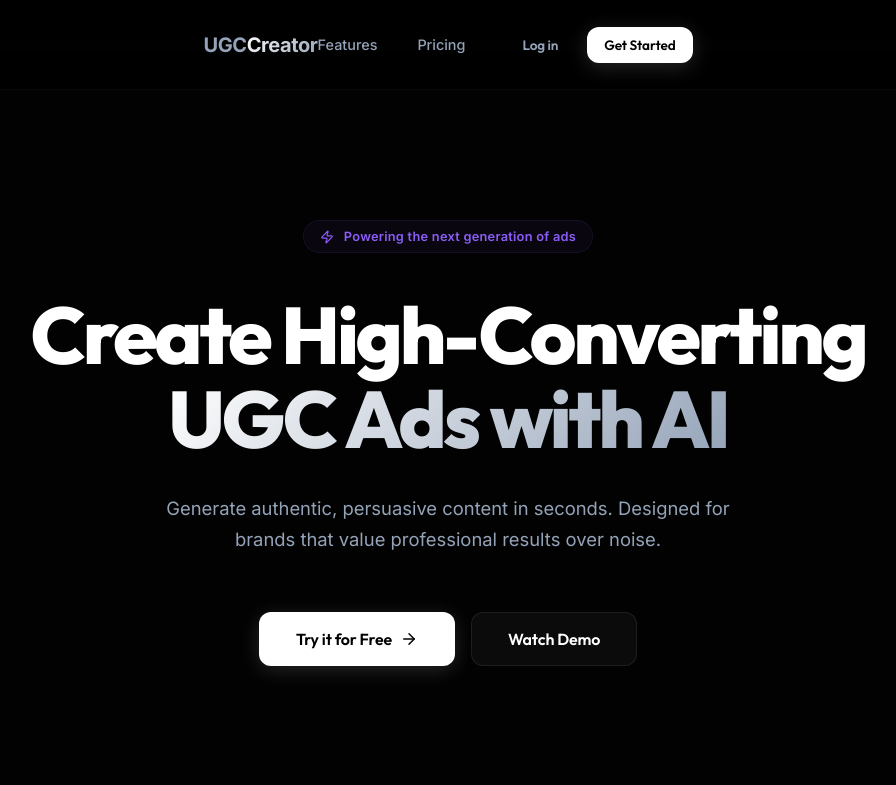
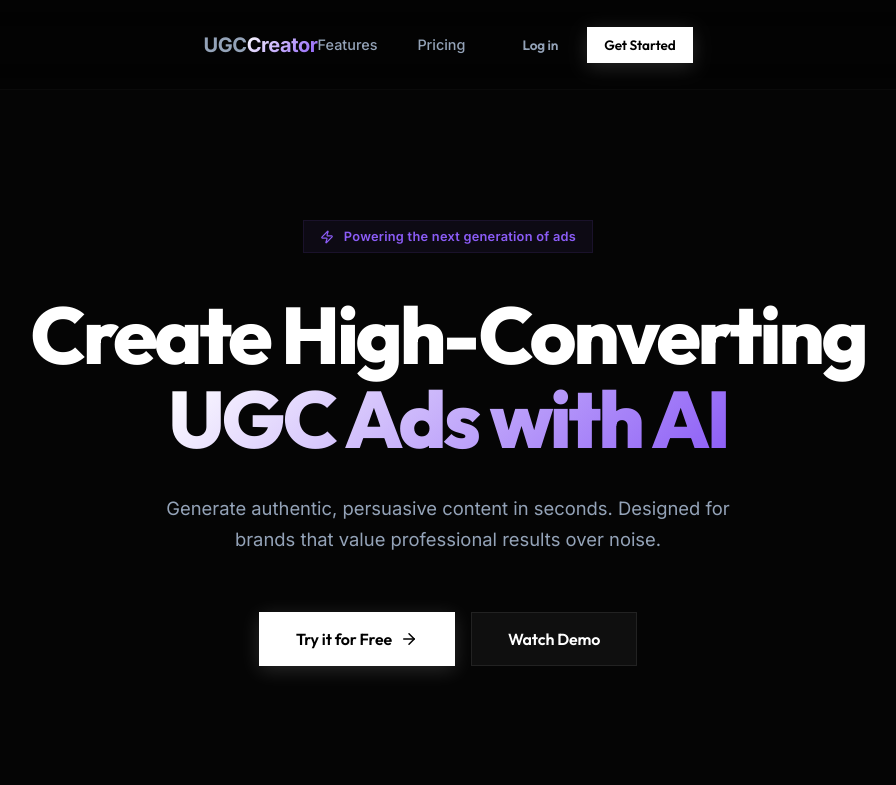
Before and after one commit to bautielcrack4-web/webcarruselesUGC, a Next.js app: page / in a window 1280 px wide. Shown: the top 785 px of the page, without its empty margins (192-1088 px from the left). Built offline with nearby package versions, Linux system fonts and the light colour scheme.

Commit message:
feat: implement premium dashboard layout and projects grid

```diff
--- a/src/app/dashboard/page.tsx
+++ b/src/app/dashboard/page.tsx
@@ -43,7 +43,9 @@
                     <h1 className={styles.title}>Mis Proyectos</h1>
                     <p className={styles.subtitle}>Gestiona y crea tus anuncios UGC impulsados por IA.</p>
                 </div>
-                <Button>+ Nuevo Proyecto</Button>
+                <Button onClick={() => window.location.href = '/dashboard/studio'}>
+                    + Nuevo Proyecto
+                </Button>
             </header>
 
             <div className={styles.grid}>
--- a/src/app/globals.css
+++ b/src/app/globals.css
@@ -1,10 +1,12 @@
-@import url('https://fonts.googleapis.com/css2?family=Inter:wght@400;500;600;700&family=Outfit:wght@400;500;600;700;800&display=swap');
+@import url('https://fonts.googleapis.com/css2?family=Plus+Jakarta+Sans:wght@400;500;600;700;800&family=Outfit:wght@400;500;600;700;800&display=swap');
 
 :root {
-  /* Colors - Nebula Pro Luxury Clean */
-  --bg-main: #020202;
-  --bg-card: rgba(10, 10, 10, 0.4);
-  --bg-card-border: rgba(255, 255, 255, 0.03);
+  /* Colors - Nebula Pro Ultra Modern */
+  --bg-main: #050505;
+  --bg-sidebar: rgba(10, 10, 12, 0.8);
+  --bg-card: rgba(255, 255, 255, 0.02);
+  --bg-card-hover: rgba(255, 255, 255, 0.04);
+  --bg-card-border: rgba(255, 255, 255, 0.06);
 
   --fg-main: #ffffff;
   --fg-muted: #94a3b8;
@@ -12,29 +14,16 @@
 
   --accent-primary: #8b5cf6;
   --accent-secondary: #06b6d4;
-  --accent-gradient: linear-gradient(to right, #ffffff, #8b5cf6);
-  /* Gradiente a blanco para lujo */
+  --accent-glow: rgba(139, 92, 246, 0.5);
+  --accent-gradient: linear-gradient(135deg, #ffffff 0%, #8b5cf6 100%);
 
   --glass-bg: rgba(255, 255, 255, 0.01);
-  --glass-border: rgba(255, 255, 255, 0.04);
-  --glass-blur: blur(40px);
-
-  /* Elevation - Multi-layered shadows for depth */
-  --shadow-sm: 0 1px 2px 0 rgb(0 0 0 / 0.05);
-  --shadow-md: 0 4px 6px -1px rgb(0 0 0 / 0.1), 0 2px 4px -2px rgb(0 0 0 / 0.1);
-  --shadow-lg: 0 10px 15px -3px rgb(0 0 0 / 0.1), 0 4px 6px -4px rgb(0 0 0 / 0.1);
-  --shadow-xl: 0 25px 50px -12px rgb(0 0 0 / 0.25);
-  --shadow-glow: 0 0 40px -10px rgba(139, 92, 246, 0.3);
-
-  /* Radii */
-  --radius-sm: 8px;
-  --radius-md: 12px;
-  --radius-lg: 24px;
-  --radius-full: 9999px;
+  --glass-border: rgba(255, 255, 255, 0.05);
+  --glass-blur: blur(24px);
 
   /* Fonts */
   --font-heading: 'Outfit', sans-serif;
-  --font-body: 'Inter', sans-serif;
+  --font-body: 'Plus Jakarta Sans', sans-serif;
 }
 
 * {
@@ -105,11 +94,33 @@
 
 /* Text Refinement */
 .text-gradient {
-  background: linear-gradient(135deg, #fff 0%, #94a3b8 100%);
+  background: linear-gradient(135deg, #fff 0%, #8b5cf6 100%);
   -webkit-background-clip: text;
   -webkit-text-fill-color: transparent;
   background-clip: text;
   display: inline-block;
+}
+
+.glow-card {
+  position: relative;
+  overflow: hidden;
+}
+
+.glow-card::before {
+  content: "";
+  position: absolute;
+  top: 0;
+  left: 0;
+  right: 0;
+  bottom: 0;
+  background: radial-gradient(circle at var(--x, 50%) var(--y, 50%), rgba(139, 92, 246, 0.15) 0%, transparent 50%);
+  opacity: 0;
+  transition: opacity 0.3s ease;
+  pointer-events: none;
+}
+
+.glow-card:hover::before {
+  opacity: 1;
 }
 
 /* Global Autofill & Link Fixes */
```
Also changed, not shown: src/app/dashboard/assets/page.tsx (+91 -14 lines), src/components/dashboard/ProjectCard/ProjectCard.tsx (+14 -1 lines), src/components/dashboard/Sidebar/Sidebar.tsx (+20 -16 lines).
